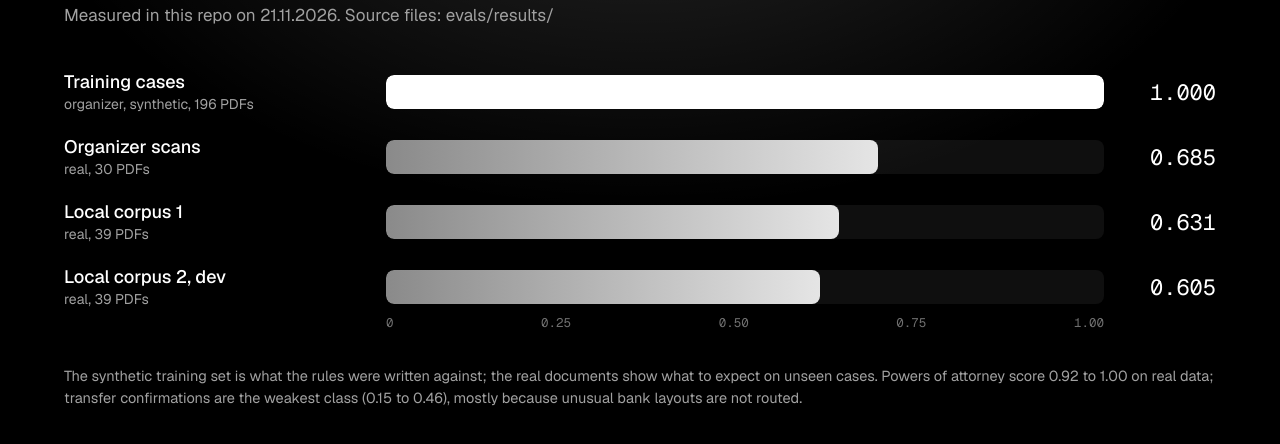
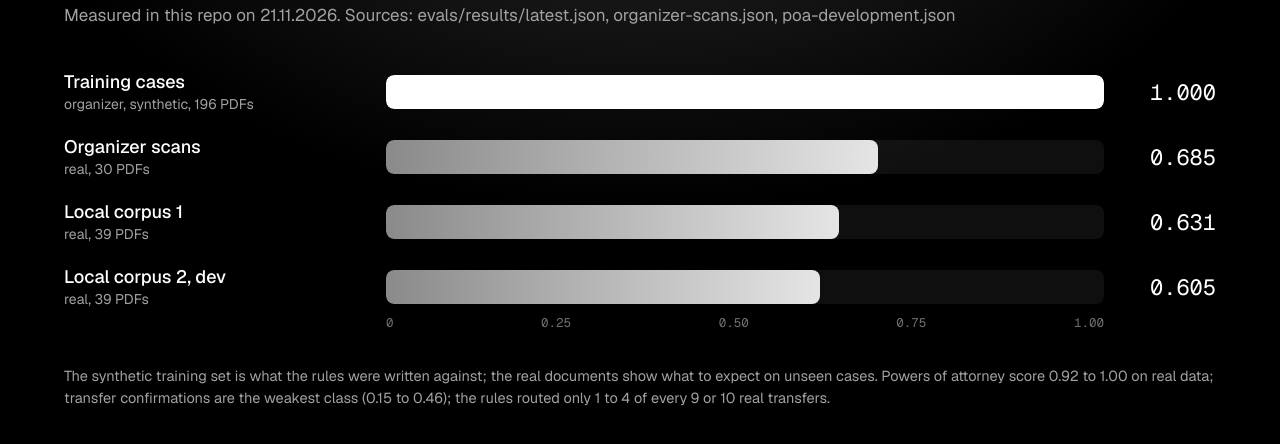
Before and after one commit to 00200200/HackNation2026-2, a plain HTML site: page docs/readme/src/results.html in a window 1280 px wide. Shown: the part 102-546 px from the top of the page. Drawn offline with Linux system fonts and the light colour scheme.

Commit message:
README: state the model setup, separate results from the hidden test score, cite result files
Co-Authored-By: Claude Opus 5.5 <noreply@anthropic.com>

```diff
--- a/docs/readme/src/results.html
+++ b/docs/readme/src/results.html
@@ -15,7 +15,7 @@ h2 { font-size: 34px; font-weight: 600; letter-spacing: -.035em; }
 .note { margin-top: 34px; font-size: 14.5px; color: #a1a1a1; max-width: 1150px; line-height: 1.5; }
 </style></head><body>
 <h2>Field-level micro F1, rules only, no API key</h2>
-<p class="sub">Measured in this repo on 21.11.2026. Source files: evals/results/</p>
+<p class="sub">Measured in this repo on 21.11.2026. Sources: evals/results/latest.json, organizer-scans.json, poa-development.json</p>
 <div class="chart">
   <div class="row"><div class="name">Training cases <small>organizer, synthetic, 196 PDFs</small></div><div class="track"><div class="bar" style="width:100%"></div></div><div class="val">1.000</div></div>
   <div class="row"><div class="name">Organizer scans <small>real, 30 PDFs</small></div><div class="track"><div class="bar real" style="width:68.52%"></div></div><div class="val">0.685</div></div>
@@ -23,5 +23,5 @@ h2 { font-size: 34px; font-weight: 600; letter-spacing: -.035em; }
   <div class="row"><div class="name">Local corpus 2, dev <small>real, 39 PDFs</small></div><div class="track"><div class="bar real" style="width:60.45%"></div></div><div class="val">0.605</div></div>
 </div>
 <div class="axis"><span></span><div class="ticks"><span>0</span><span>0.25</span><span>0.50</span><span>0.75</span><span>1.00</span></div><span></span></div>
-<p class="note">The synthetic training set is what the rules were written against; the real documents show what to expect on unseen cases. Powers of attorney score 0.92 to 1.00 on real data; transfer confirmations are the weakest class (0.15 to 0.46), mostly because unusual bank layouts are not routed.</p>
+<p class="note">The synthetic training set is what the rules were written against; the real documents show what to expect on unseen cases. Powers of attorney score 0.92 to 1.00 on real data; transfer confirmations are the weakest class (0.15 to 0.46); the rules routed only 1 to 4 of every 9 or 10 real transfers.</p>
 </body></html>
```
Also changed, not shown: docs/readme/results.png, 1 other file.
